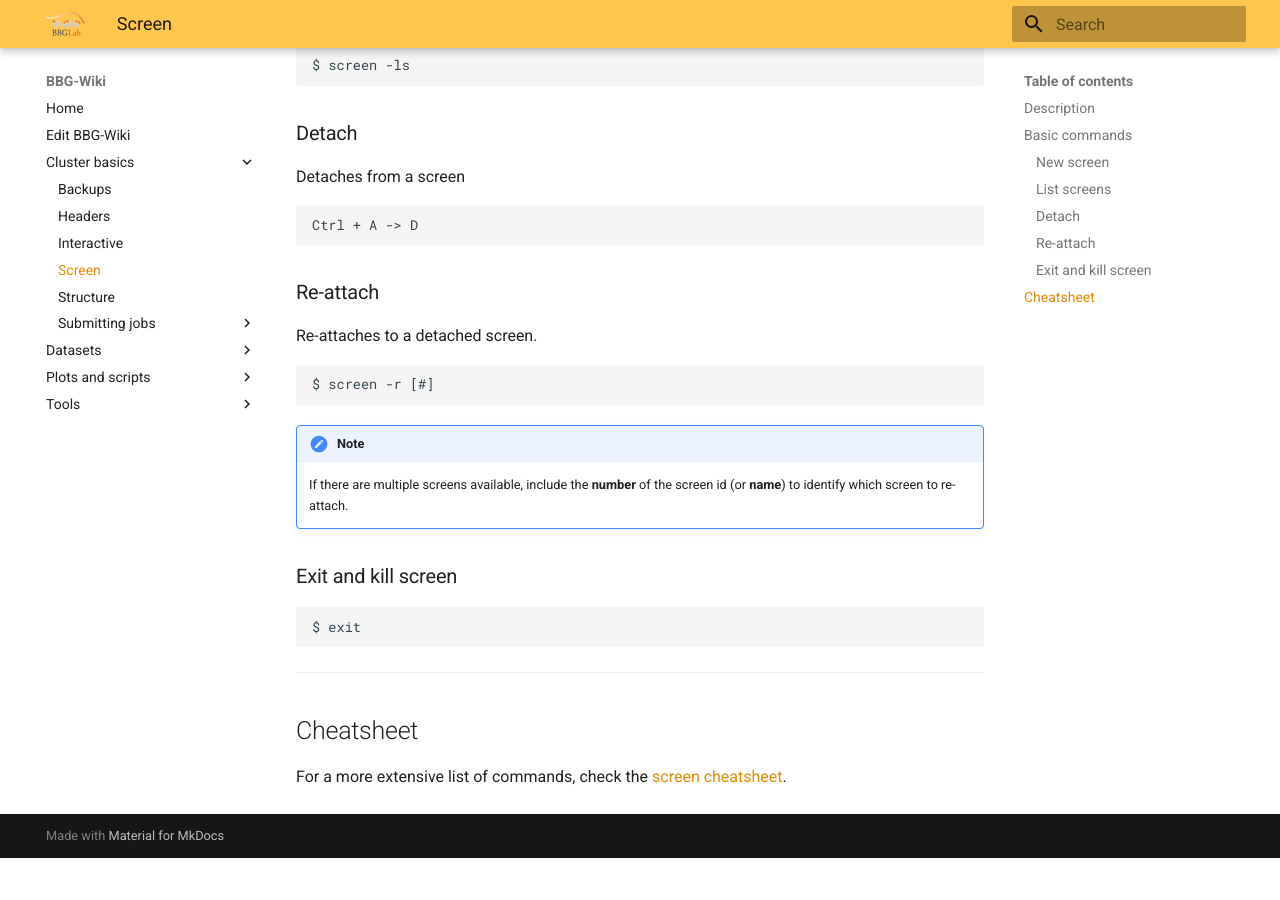
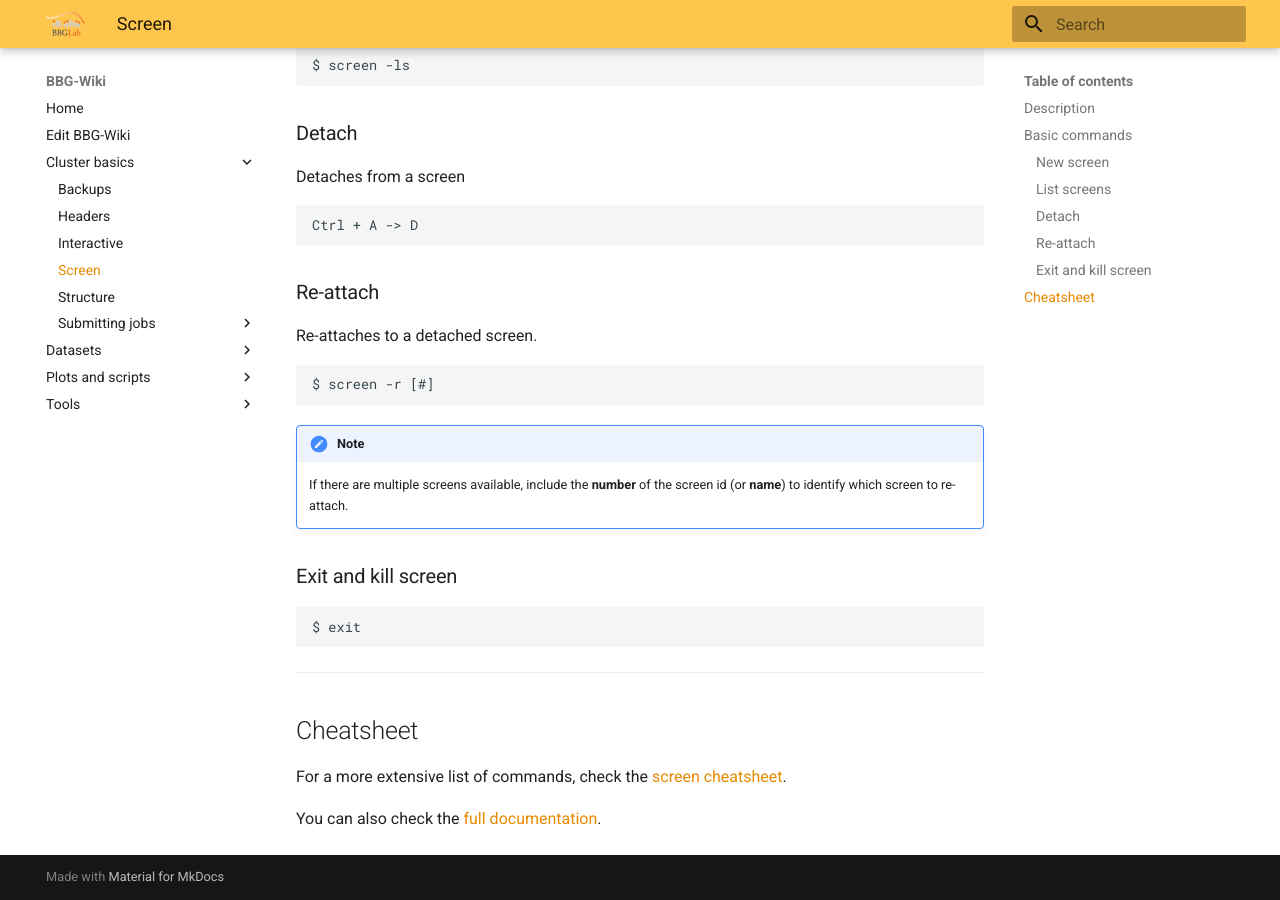
Before and after one commit to bbglab/bbgwiki, an MkDocs documentation site: the page built from docs/Cluster basics/Screen.md, in a window 1280 px wide and 900 px high, scrolled down 859 px. Built offline with MkDocs 1.6.1 and Material for MkDocs 9.7.7, drawn with Linux system fonts in a browser that asks for light colours; before the commit the page ends 1717 px from its top, so only the background shows below that.

Commit message:
Update Screen.md

```diff
--- a/docs/Cluster basics/Screen.md
+++ b/docs/Cluster basics/Screen.md
@@ -61,3 +61,5 @@ $ exit
 ## Cheatsheet
 
 For a more extensive list of commands, check the [screen cheatsheet](https://quickref.me/screen){:target="_blank"}.
+
+You can also check the [full documentation](https://www.gnu.org/software/screen/manual/screen.html){:target="_blank"}.
```
